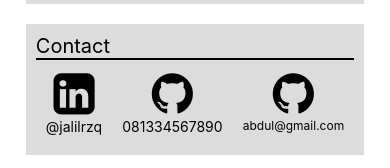
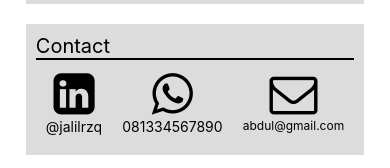
Before and after one commit to jalilrzq/bootcampreactnative, a React Native app in the folder SanberApp/: screen / in a window 390 px wide. Shown: the part 379-547 px from the top of the page. Built offline with nearby package versions, Linux system fonts and the light colour scheme.

Commit message:
Tugas 13 - React Native - Styling and Flex

```diff
--- a/SanberApp/Tugas/Tugas13/AboutScreen.js
+++ b/SanberApp/Tugas/Tugas13/AboutScreen.js
@@ -34,11 +34,11 @@ export default class Login extends Component {
                 <Text>@jalilrzq</Text>
               </View>
               <View style={styles.item2}>
-                <FontAwesome name="github" size={48} color="black" />
+                <FontAwesome name="whatsapp" size={48} color="black" />
                 <Text>081334567890</Text>
               </View>
               <View style={styles.item2}>
-                <FontAwesome name="github" size={48} color="black" />
+                <FontAwesome name="envelope-o" size={48} color="black" />
                 <Text style={{fontSize: 12}}>abdul@gmail.com</Text>
               </View>
             </View>
```
